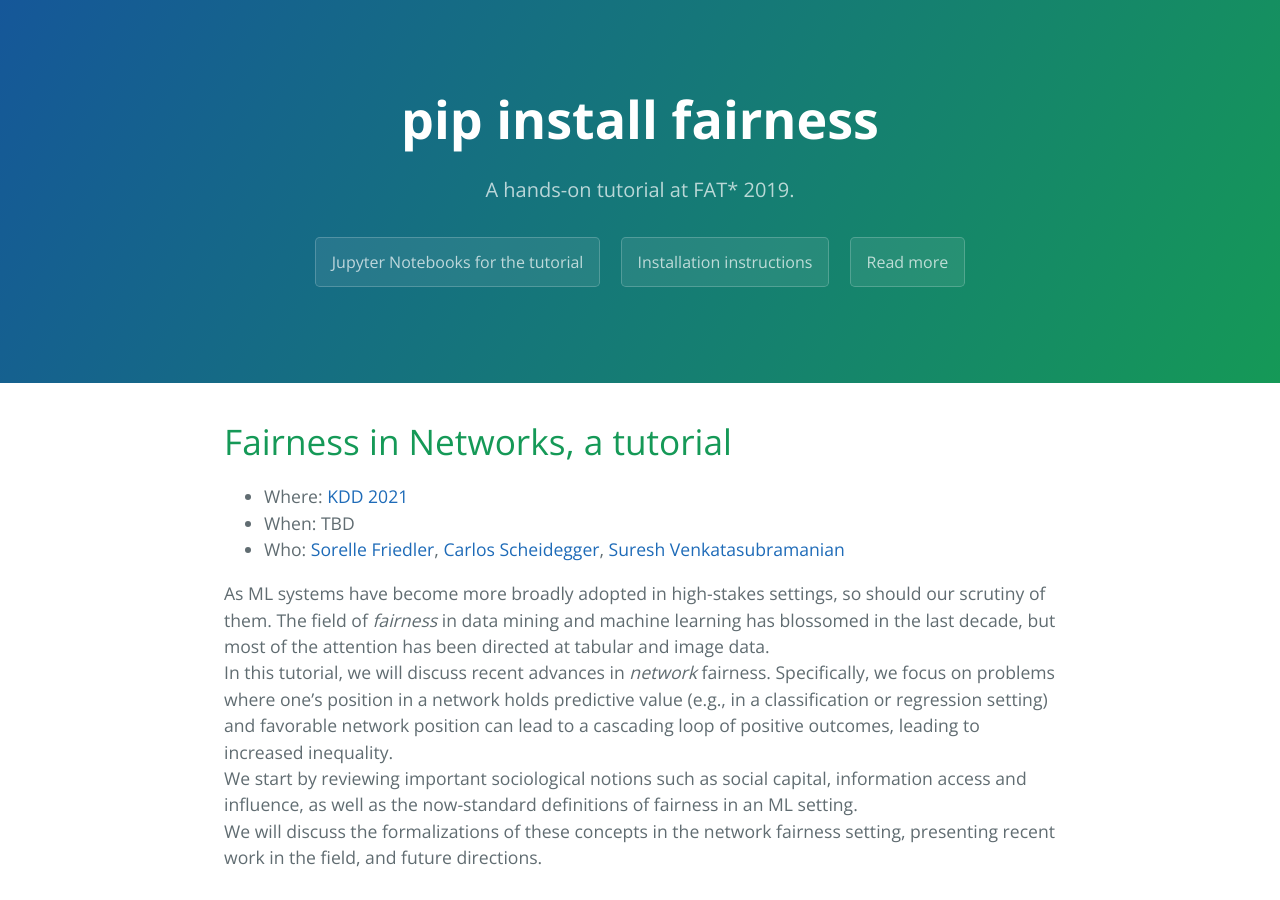
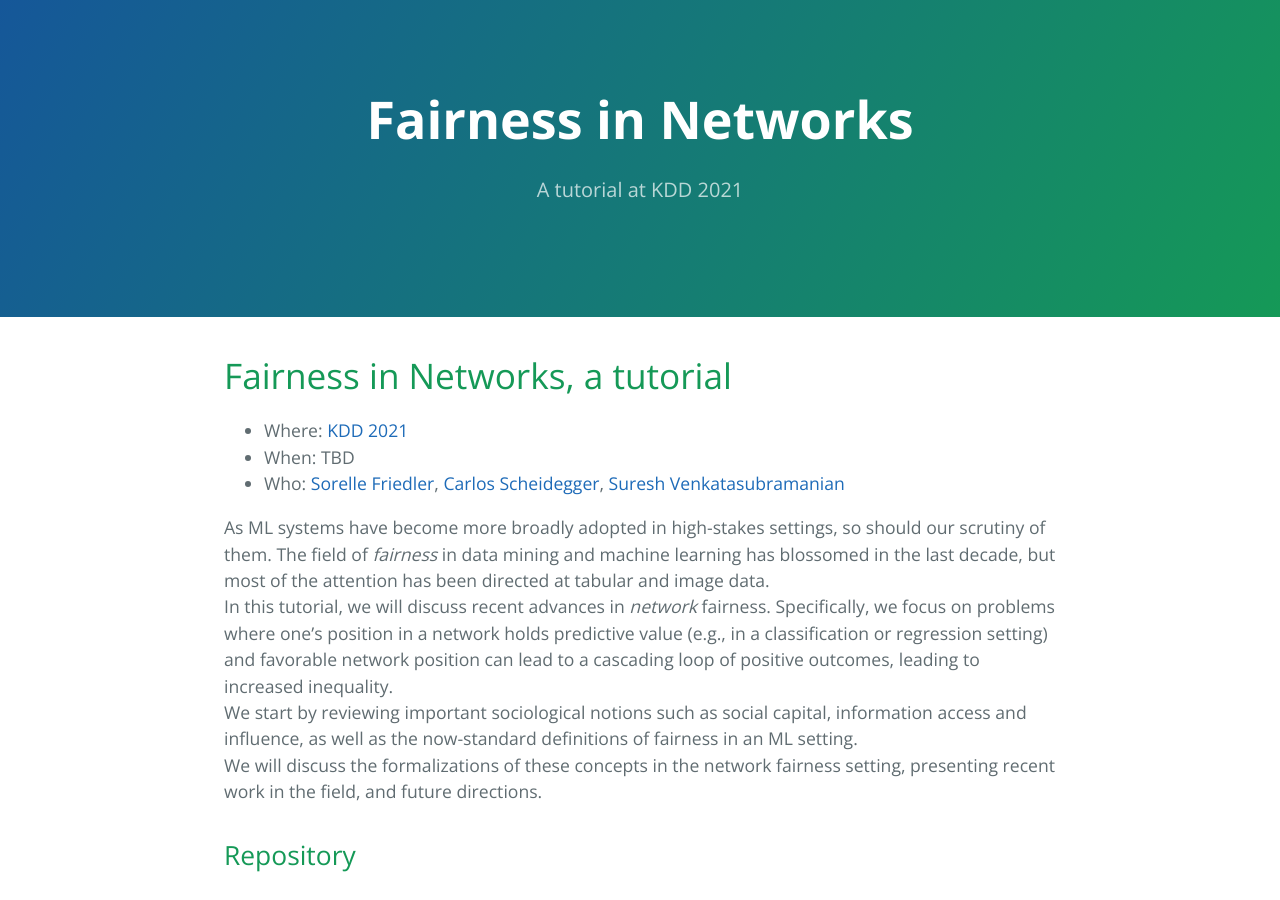
Before and after one commit to algofairness/kdd-2021-network-fairness-tutorial, a Jekyll site: the page built from index.md, in a window 1280 px wide and 900 px high. Built offline with Jekyll 4.4.1, drawn with Linux system fonts in a browser that asks for light colours.

Commit message:
fix title

```diff
--- a/_config.yml
+++ b/_config.yml
@@ -1,7 +1,7 @@
 # Setup
-title:        "pip install fairness"
-tagline:      A hands-on tutorial at FAT* 2019.
-baseurl:      "/fatconference-2019-toolkit-tutorial/"
+title:        "Fairness in Networks"
+tagline:      A tutorial at KDD 2021
+baseurl:      "/kdd-2021-network-fairness-tutorial/"
 paginate:     1
 locale:       "en"
 exclude:      [ "README.md", "Gemfile.lock", "Gemfile", "jekyll-cayman-theme.gemspec" ]
@@ -9,7 +9,7 @@ exclude:      [ "README.md", "Gemfile.lock", "Gemfile", "jekyll-cayman-theme.gem
 # About/contact
 author:
   name:       Sorelle Friedler, Carlos Scheidegger, Suresh Venkatasubramanian
-  url:        https://algofairness.github.io/fatconference-2019-toolkit-tutorial/
+  url:        https://algofairness.github.io/kdd-2021-network-fairness-tutorial/
 
 # Gems
 gems:
--- a/_includes/page-header.html
+++ b/_includes/page-header.html
@@ -1,7 +1,4 @@
 <section class="page-header">
   <h1 class="project-name">{{ site.title }}</h1>
   <h2 class="project-tagline">{{ site.tagline }}</h2>
-  <a href="tutorial-notebooks.zip" class="btn">Jupyter Notebooks for the tutorial</a>
-  <a href="install.html" class="btn">Installation instructions</a>
-  <a href="#papers" class="btn">Read more</a>
 </section>
```
